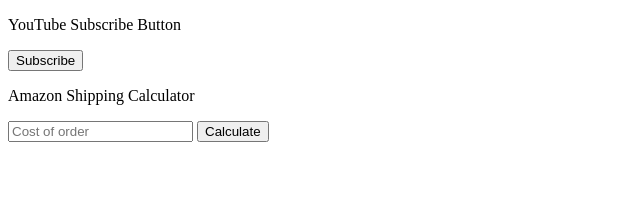
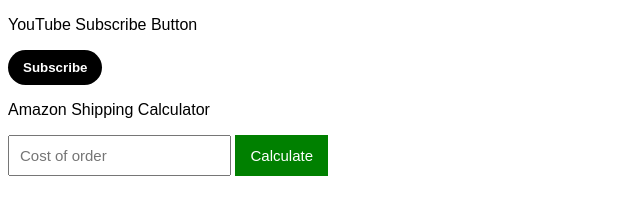
Before and after one commit to IT21117428/JavaScript-practise, a plain HTML site: page 10.dom-project.html in a window 1280 px wide. Shown: the whole page, without its empty margins (0-640 px from the left). Drawn offline with Linux system fonts and the light colour scheme.

Commit message:
applied css to the subscribe button and the Amazon cost select

```diff
--- a/10.dom-project.html
+++ b/10.dom-project.html
@@ -4,20 +4,61 @@
     <meta charset="UTF-8" />
     <meta name="viewport" content="width=device-width, initial-scale=1.0" />
     <title>Document</title>
+    <style>
+      body {
+        font-family: Arial;
+      }
+
+      .subscribe-butten {
+        border: none;
+        background-color: black;
+        color: white;
+        padding: 10px;
+        padding-left: 15px;
+        padding-right: 15px;
+        border-radius: 20px;
+        font-weight: bold;
+        cursor: pointer;
+      }
+
+      .is-subscribe {
+        background-color: rgb(240, 240, 240);
+        color: black;
+      }
+
+      .cost-input {
+        font-size: 15px;
+        padding: 10px;
+      }
+
+      .calculate-button {
+        border: none;
+        padding: 12px 15px;
+        background-color: green;
+        color: white;
+        font-size: 15px;
+        cursor: pointer;
+      }
+    </style>
   </head>
   <body>
     <p>YouTube Subscribe Button</p>
-    <button onclick=" subscribe(); " class="js-subscribe-button">
+    <button
+      onclick=" subscribe(); "
+      class="js-subscribe-button subscribe-butten"
+    >
       Subscribe
     </button>
     <p>Amazon Shipping Calculator</p>
 
     <input
-      class="js-cost-input"
+      class="js-cost-input cost-input"
       placeholder="Cost of order"
       onkeydown="handleCostEvent(event)"
     />
-    <button onclick="calculateTotal();">Calculate</button>
+    <button onclick="calculateTotal();" class="calculate-button">
+      Calculate
+    </button>
 
     <p class="js-total-cost"></p>
 
@@ -33,8 +74,10 @@
 
         if (buttonElem.innerText === "Subscribe") {
           buttonElem.innerHTML = "Subscribed";
+          buttonElem.classList.add("is-subscribe");
         } else {
           buttonElem.innerHTML = "Subscribe";
+          buttonElem.classList.remove("is-subscribe");
         }
       }
 
```
